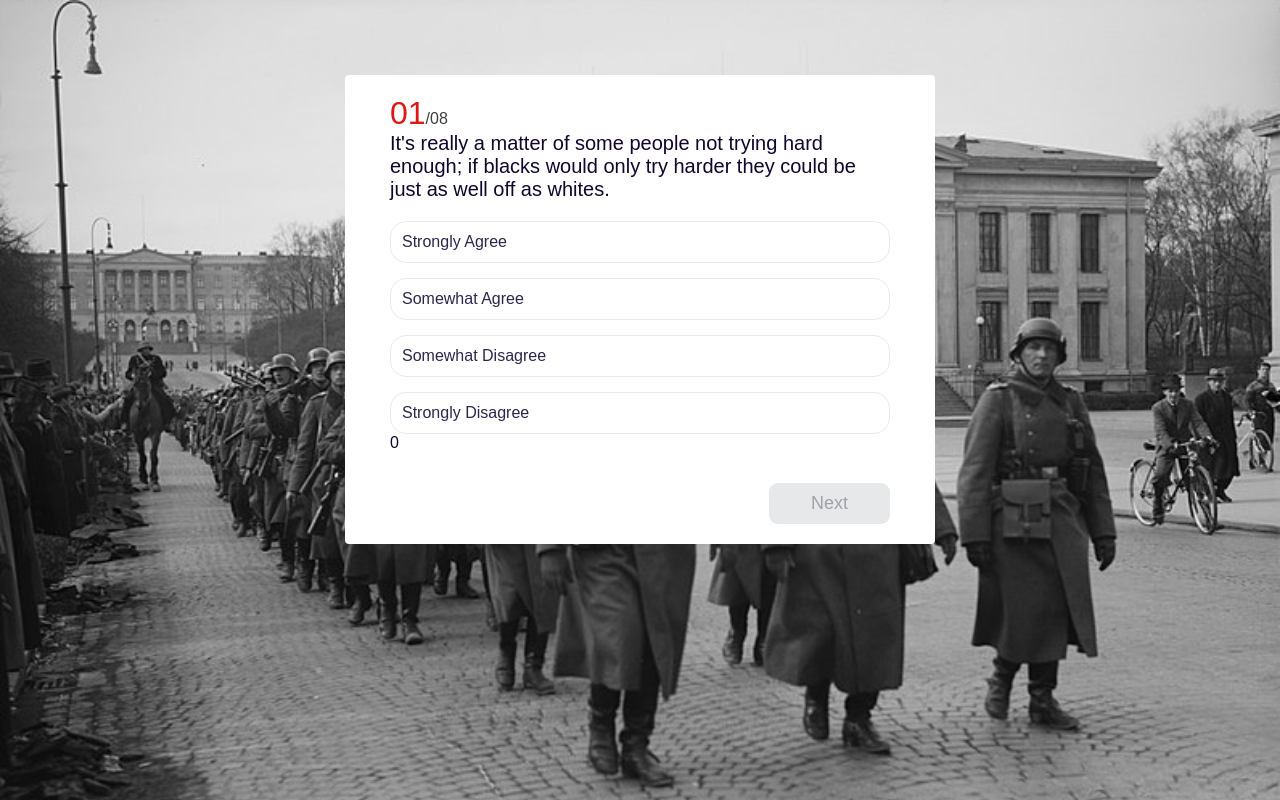
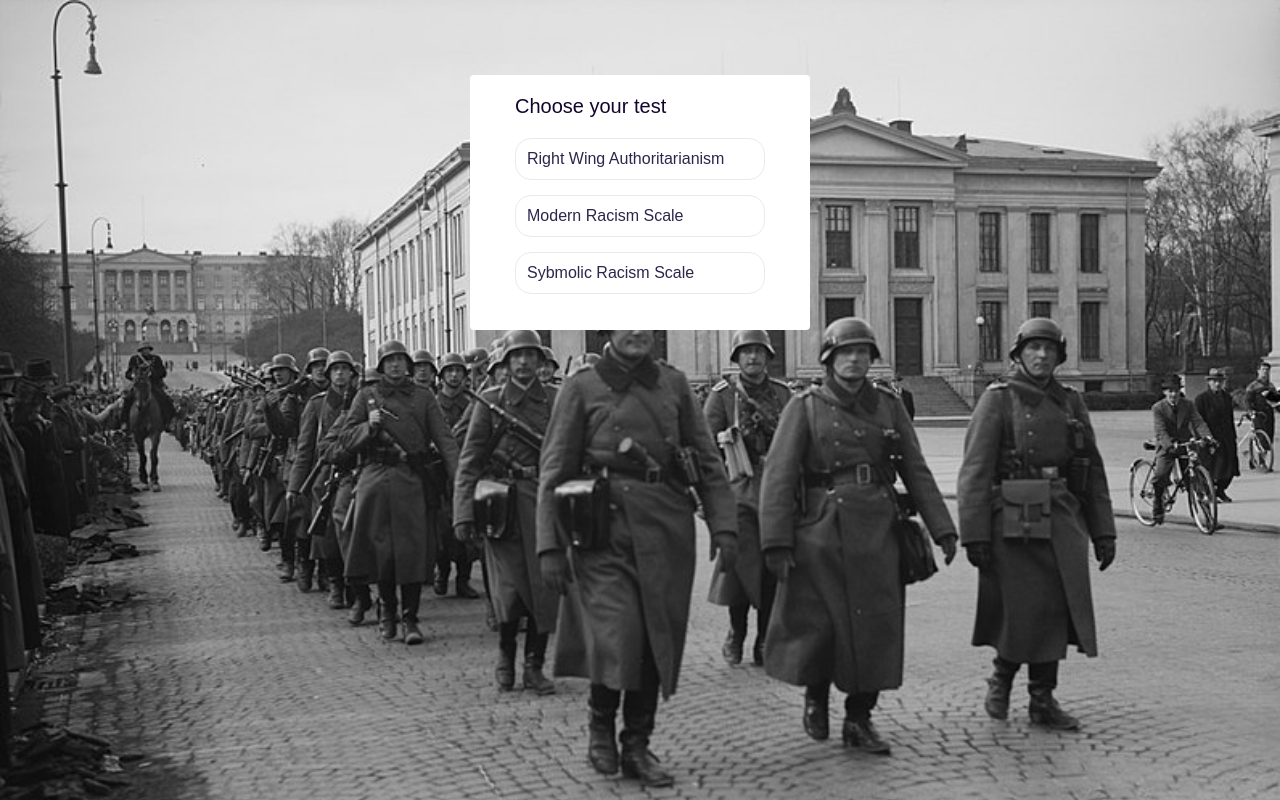
Before and after one commit to CommanderSABLy/personal_website, a React (Create React App) app: page / in a window 1280 px wide. Built offline with nearby package versions, Linux system fonts and the light colour scheme; a web font is replaced by a local one.

Commit message:
Added menu to select between three tests.

```diff
--- a/src/App.js
+++ b/src/App.js
@@ -1,9 +1,7 @@
 import React from 'react';
 import { useState } from 'react';
+import { RWA, MRS, SRS } from "./questions"
 //I can probably just have all of the tests come from questions
-import { RWA } from './questions';
-import { MRS } from './questions';
-import { SRS } from './questions';
 import './quiz.css';
 
 function Quiz() {
@@ -12,7 +10,10 @@ function Quiz() {
   const [showResult, setShowResult] = useState(false)
   const [selectedAnswerIndex, setSelectedAnswerIndex] = useState(null)
   //questions will need to be selected based on menu selection
-  const { topic, max_score, questions } = SRS
+  const [exam, setExam] = useState(RWA)
+  const { topic, max_score, questions } = exam
+  const tests = [RWA.topic, MRS.topic, SRS.topic]
+  const [testSelected, setTestSelected] = useState(false)
   const { question, choices, scoring } = questions[activeQuestion]
   const [result, setResult] = useState(0)
 
@@ -89,10 +90,25 @@ function Quiz() {
     }
   }
 
+  const onTestSelect = (test) => {
+    if (test === tests[0]){
+        setExam(RWA)
+        setTestSelected(true)
+    } else if (test === tests[1]){
+        setExam(MRS)
+        setTestSelected(true)
+    } else if (test === tests[2]){
+        setExam(SRS)
+        setTestSelected(true)
+    }
+}
+
   const addLeadingZero = (number) => (number > 9 ? number : `0${number}`)
 
   return (
     <div className="quiz-container">
+      {testSelected ? (
+        <div>
         {!showResult ? (
           <div>
             <div>
@@ -115,7 +131,6 @@ function Quiz() {
               className={selectedAnswerIndex === index ? 'selected-answer' : null}>
               {answer}</li>
             ))}
-          {result}
           </ul>
           <div className="flex-right">
             <button onClick={onClickNext} disabled={selectedAnswerIndex === null}>{activeQuestion === questions.length - 1 ? 'Finish': 'Next'} </button>
@@ -132,7 +147,21 @@ function Quiz() {
             </p>
           </div>
         )}
+        </div>
+      ) : (
+        <div>
+            <h2>Choose your test</h2>
 
+            <ul>
+            {tests.map((test) =>(
+              <li
+              onClick={() => onTestSelect(test)}
+              key={test}>
+              {test}</li>
+            ))}
+            </ul>
+        </div>
+      )}
     </div>
   );
 }
--- a/src/questions.js
+++ b/src/questions.js
@@ -191,7 +191,8 @@ export const RWA = {
             choices: nine_scale,
             scoring: 'Ascend9'
         },
-    ]
+    ],
+    info: 'The Right Wing Authoritarianism Test is about whether or not you are a fascist and comes from the 60s. You can see this in Question something when it asks about "More civil rights." Now don\'t be a fascist.'
 }
 
 export const MRS = {
@@ -233,7 +234,8 @@ export const MRS = {
             choices: nine_scale,
             scoring: 'Ascend9',
         },
-    ]
+    ],
+    info: 'The Modern Racism Scale is actually a bit old so it isn\'t particularly modern anymore. It should be obvious what to say as a non-racist.'
 }
 
 export const SRS = {
@@ -280,5 +282,6 @@ export const SRS = {
             choices: four_scale,
             scoring: 'Descend4'
         }
-    ]
+    ],
+    info: 'The Symbolic Racism Scale is the newer of the two racism tests, coming from 2002. It should still be obvious.'
 }
```
Also changed, not shown: 1 other file (tests, documents, lock files or other folders). Lines whose indentation alone changed are shown as unchanged.
